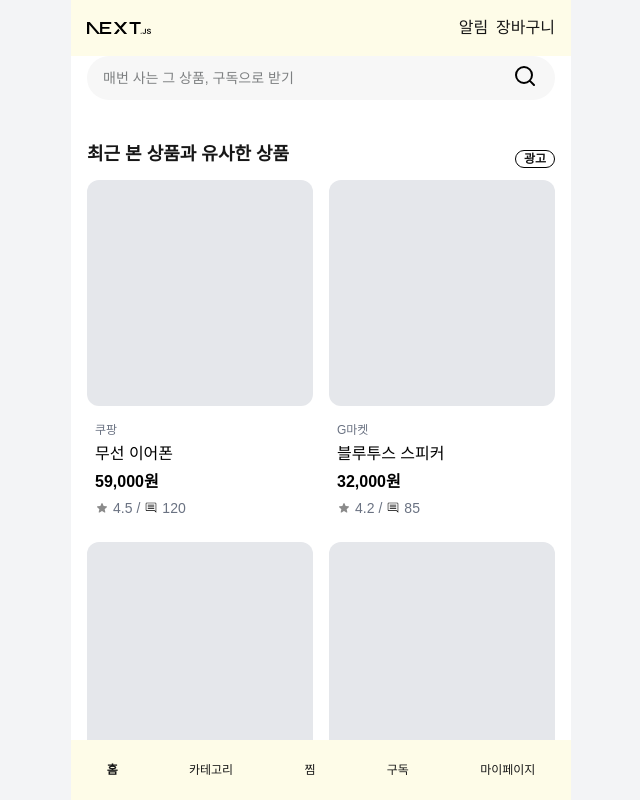
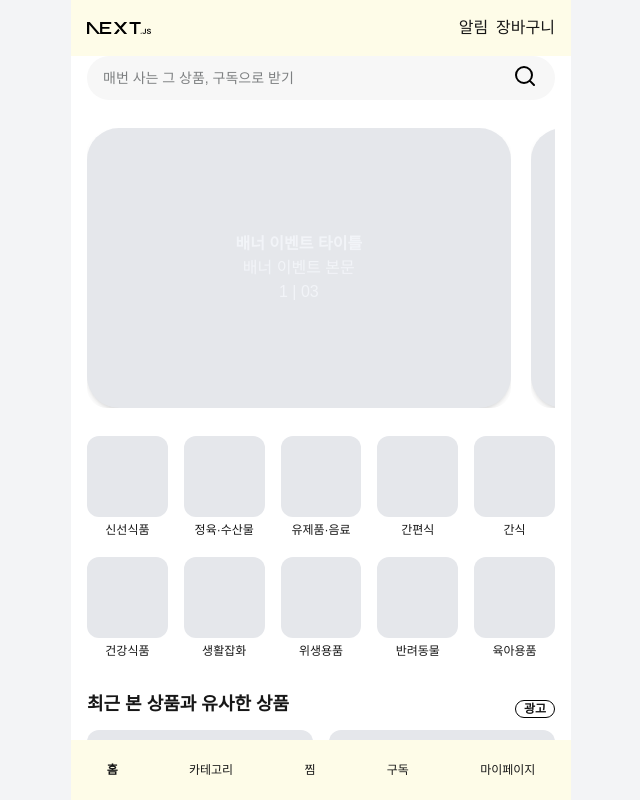
Before and after one commit to ydsic/mogupick, a Next.js app: page / in a window 1280 px wide. Shown: the whole page, without its empty margins (319-959 px from the left). Built offline with nearby package versions, Linux system fonts and the light colour scheme.

Commit message:
feat: home화면 관련 컴포넌트들 구현(category, ranking, banner

```diff
--- a/package.json
+++ b/package.json
@@ -17,6 +17,7 @@
     "next-auth": "^4.24.11",
     "react": "19.1.0",
     "react-dom": "19.1.0",
+    "swiper": "^11.2.10",
     "tailwind-merge": "^3.3.1"
   },
   "devDependencies": {
--- a/src/app/(main)/(home)/_components/HomePage.tsx
+++ b/src/app/(main)/(home)/_components/HomePage.tsx
@@ -5,6 +5,9 @@ import { ProductCardList } from '@/components/card/Product';
 import { categories } from '@/constants/categories';
 import { ChipsList } from '@/components/ui/Chips';
 import { ReviewCardList } from '@/components/card/Review';
+import { RankingList } from '@/components/card/Ranking';
+import { CategoryList } from '@/components/card/Category';
+import BannerSlider from '@/components/card/BannerSlider';
 
 export const dummyReviews = [
   {
@@ -71,8 +74,10 @@ export default function HomePage() {
   return (
     <div className="flex flex-col">
       <Header />
-      <div className="min-h-0 flex-1 space-y-10">
+      <div className="min-h-0 flex-1 space-y-7">
         <SearchBar />
+        <BannerSlider />
+        <CategoryList categories={categories} />
 
         <div>
           <Title text="최근 본 상품과 유사한 상품" adver={true} />
@@ -92,6 +97,7 @@ export default function HomePage() {
         <div>
           <Title text="지금 주목받는 상품" />
           <ChipsList categories={categories} />
+          <RankingList ranking={products} limit={5} />
         </div>
       </div>
     </div>
--- /dev/null
+++ b/src/app/(main)/search/_components/SearchHeader.tsx
@@ -0,0 +1,3 @@
+export default function SearchHeader() {
+  return <header></header>;
+}
--- /dev/null
+++ b/src/components/card/BannerSlider.tsx
@@ -0,0 +1,35 @@
+'use client';
+
+import { Swiper, SwiperSlide } from 'swiper/react';
+import 'swiper/css';
+import 'swiper/css/pagination';
+import 'swiper/css/navigation';
+import { Pagination } from 'swiper/modules';
+
+interface BannerSliderProps {
+  num?: number;
+}
+
+export default function BannerSlider({ num = 3 }: BannerSliderProps) {
+  return (
+    <Swiper
+      modules={[Pagination]}
+      spaceBetween={20}
+      slidesPerView={1.1} // 슬라이드 크기 자동
+      loop={true}
+      initialSlide={0} // ← 항상 첫 번째 슬라이드부터 시작
+      // centeredSlides={true} // 가운데 정렬
+      // pagination={{ clickable: true }}
+    >
+      {[1, 2, 3].map((num) => (
+        <SwiperSlide key={num} style={{ width: '80%', borderRadius: '20px', overflow: 'hidden' }}>
+          <div className="flex h-[280px] flex-col items-center justify-center rounded-2xl bg-gray-200 text-[var(--color-surface)] shadow-md">
+            <h3 className="font-bold">배너 이벤트 타이틀</h3>
+            <p>배너 이벤트 본문</p>
+            <span>{num} | 03</span>
+          </div>
+        </SwiperSlide>
+      ))}
+    </Swiper>
+  );
+}
--- /dev/null
+++ b/src/components/card/Category.tsx
@@ -0,0 +1,31 @@
+import { Category } from '@/types/category';
+import Link from 'next/link';
+
+interface CategoryProps {
+  c: Category;
+}
+
+function Category({ c }: CategoryProps) {
+  return (
+    <Link href={c.slug} className="text-center">
+      <div className="aspect-[1/1] w-full rounded-sm bg-gray-200" />
+      <span className="text-xs">{c.text}</span>
+    </Link>
+  );
+}
+
+interface CategoryListProps {
+  categories: Category[];
+}
+
+function CategoryList({ categories }: CategoryListProps) {
+  return (
+    <div className="grid grid-cols-5 gap-4">
+      {categories.map((c) => (
+        <Category key={c.id} c={c} />
+      ))}
+    </div>
+  );
+}
+
+export { Category, CategoryList };
--- /dev/null
+++ b/src/components/card/Ranking.tsx
@@ -0,0 +1,48 @@
+import { Product } from '@/types/product';
+
+interface RankingProps {
+  r: Product;
+  limit?: number;
+}
+
+function Ranking({ r, limit }: RankingProps) {
+  return (
+    <div className="flex flex-row gap-1">
+      <span className="h-6 w-6 rounded-xs bg-[var(--foreground)] text-center text-xs leading-6 font-semibold text-[var(--color-background)]">
+        {limit}
+      </span>
+      <div className="aspect-[1/1] w-[100px] rounded-sm bg-gray-200"></div>
+      <div className="flex flex-1/3 flex-col justify-between pl-1">
+        <div className="flex flex-col pt-1">
+          <span className="text-xs font-normal">{r.store}</span>
+          <span className="text-sm font-medium">{r.title}</span>
+        </div>
+        <div className="pb-1">
+          <span className="text-base font-semibold">{r.price.toLocaleString()}</span>
+          <div className="text-xs font-normal">
+            <span>{r.reviewCount.toLocaleString()}</span>명이 보고 있어요
+          </div>
+        </div>
+      </div>
+    </div>
+  );
+}
+
+interface RankingListProps {
+  ranking: Product[];
+  limit?: number;
+}
+
+function RankingList({ ranking, limit }: RankingListProps) {
+  const visibleRanking = limit ? ranking.slice(0, limit) : ranking;
+
+  return (
+    <div className="flex flex-col gap-4">
+      {visibleRanking.map((r, idx) => (
+        <Ranking key={r.id} r={r} limit={idx + 1} />
+      ))}
+    </div>
+  );
+}
+
+export { Ranking, RankingList };
```
Also changed, not shown: 1 other file (tests, documents, lock files or other folders).
